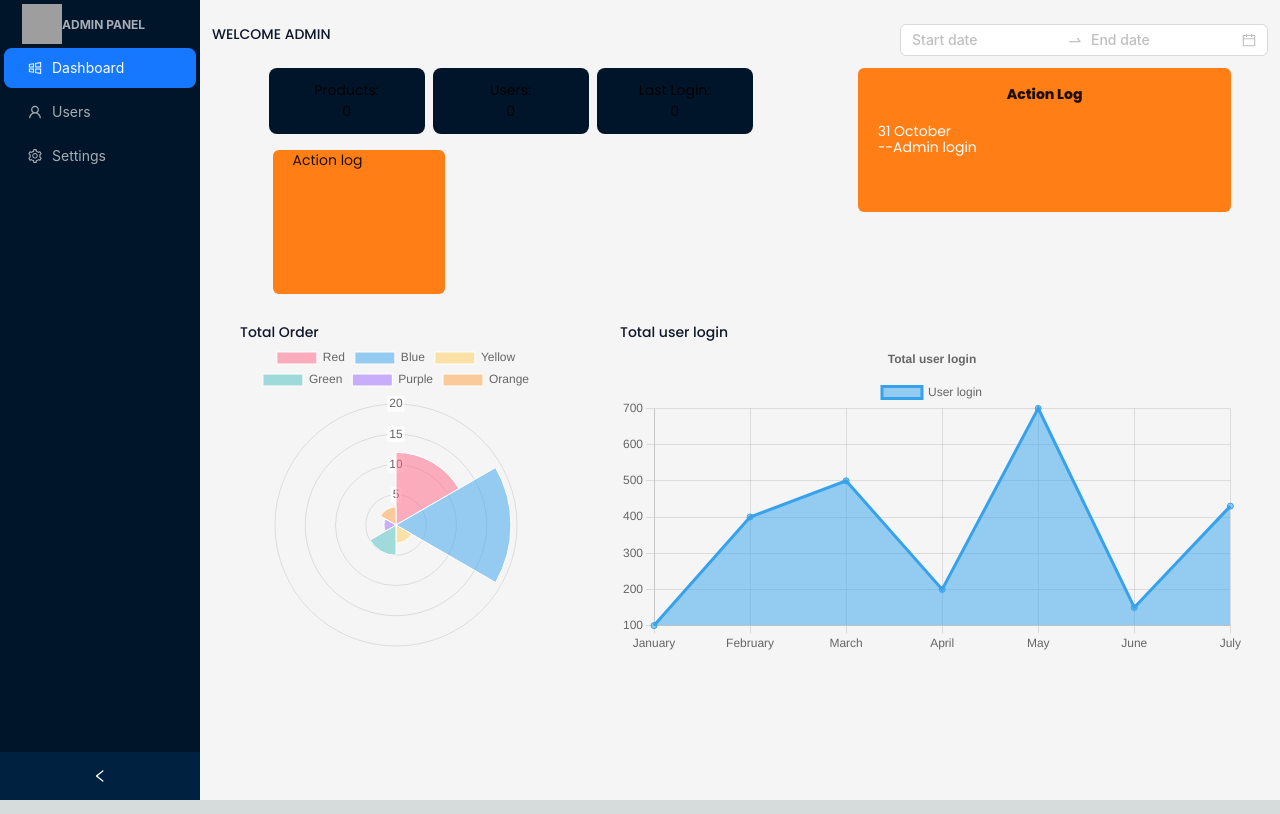
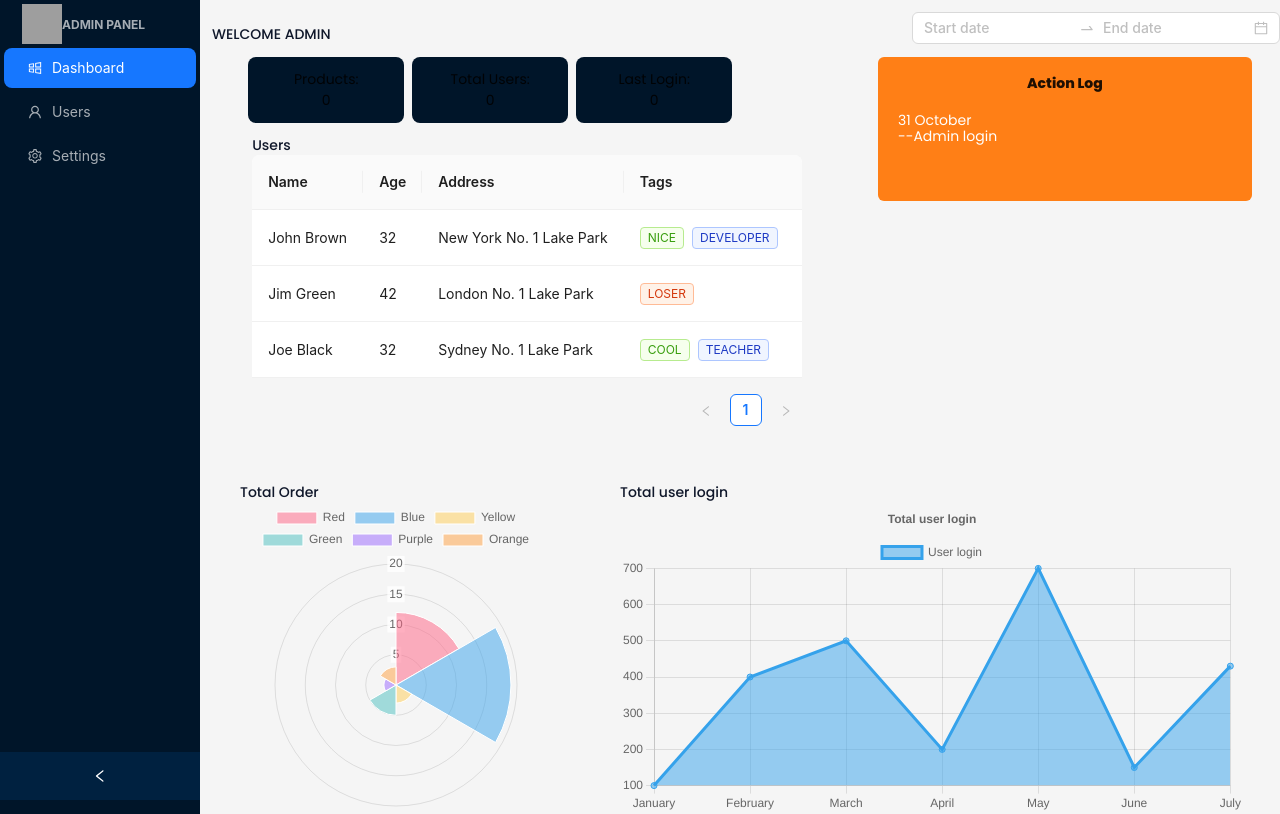
Before and after one commit to KPorus/admin_panel, a Next.js app: page / in a window 1280 px wide. Built offline with nearby package versions, Linux system fonts and the light colour scheme; grey boxes are pictures that could not be loaded.

Commit message:
user table added

```diff
--- a/src/components/DashBoard/DatePicker/Date_Picker.tsx
+++ b/src/components/DashBoard/DatePicker/Date_Picker.tsx
@@ -4,7 +4,7 @@ import { DatePicker, Space } from 'antd';
 const { RangePicker } = DatePicker;
 
 const Date_Picker: React.FC = () => (
-    <Space direction="vertical" size={12}>
+    <Space direction="vertical" size={10}>
         <RangePicker />
     </Space>
 );
--- a/src/components/DashBoard/Total_user.tsx
+++ b/src/components/DashBoard/Total_user.tsx
@@ -3,7 +3,7 @@ import React from 'react';
 const Total_user = () => {
     return (
         <div className='bg-[#001529] rounded-lg w-[9.75rem] px-9 py-3 text-center'>
-            <h5>Users: </h5>
+            <h5>Total Users: </h5>
             <div>
                 0
             </div>
--- /dev/null
+++ b/src/components/DashBoard/User_Table/User.tsx
@@ -0,0 +1,96 @@
+import React from 'react';
+import { Space, Table, Tag } from 'antd';
+import type { ColumnsType } from 'antd/es/table';
+
+interface DataType
+{
+    key: string;
+    name: string;
+    age: number;
+    address: string;
+    tags: string[];
+}
+
+const columns: ColumnsType<DataType> = [
+    {
+        title: 'Name',
+        dataIndex: 'name',
+        key: 'name',
+        render: (text) => <a>{text}</a>,
+    },
+    {
+        title: 'Age',
+        dataIndex: 'age',
+        key: 'age',
+    },
+    {
+        title: 'Address',
+        dataIndex: 'address',
+        key: 'address',
+    },
+    {
+        title: 'Tags',
+        key: 'tags',
+        dataIndex: 'tags',
+        render: (_, { tags }) => (
+            <>
+                {tags.map((tag) =>
+                {
+                    let color = tag.length > 5 ? 'geekblue' : 'green';
+                    if (tag === 'loser')
+                    {
+                        color = 'volcano';
+                    }
+                    return (
+                        <Tag color={color} key={tag}>
+                            {tag.toUpperCase()}
+                        </Tag>
+                    );
+                })}
+            </>
+        ),
+    },
+    // {
+    //     title: 'Action',
+    //     key: 'action',
+    //     render: (_, record) => (
+    //         <Space size="middle">
+    //             <a>Invite {record.name}</a>
+    //             <a>Delete</a>
+    //         </Space>
+    //     ),
+    // },
+];
+
+const data: DataType[] = [
+    {
+        key: '1',
+        name: 'John Brown',
+        age: 32,
+        address: 'New York No. 1 Lake Park',
+        tags: ['nice', 'developer'],
+    },
+    {
+        key: '2',
+        name: 'Jim Green',
+        age: 42,
+        address: 'London No. 1 Lake Park',
+        tags: ['loser'],
+    },
+    {
+        key: '3',
+        name: 'Joe Black',
+        age: 32,
+        address: 'Sydney No. 1 Lake Park',
+        tags: ['cool', 'teacher'],
+    },
+];
+
+const User: React.FC = () => <div className='m-3'>
+    <div>
+        <h3 className='text-slate-900 font-medium text-sm'>Users</h3>
+    </div>
+    <Table columns={columns} dataSource={data} />
+</div>;
+
+export default User;
--- a/src/components/Home/Homepage.tsx
+++ b/src/components/Home/Homepage.tsx
@@ -2,6 +2,7 @@ import React from 'react';
 import { Order } from '../DashBoard/Chart/Order';
 import dynamic from 'next/dynamic';
 import { User_login } from '../DashBoard/Chart/User_login';
+import User from '../DashBoard/User_Table/User';
 const Total_product = dynamic(() => import('@/components/DashBoard/Total_product'));
 const Total_user = dynamic(() => import('@/components/DashBoard/Total_user'));
 const Last_login = dynamic(() => import('@/components/DashBoard/Last_login'));
@@ -16,8 +17,8 @@ const Homepage = () => {
                         <Total_user />
                         <Last_login />
                     </div>
-                    <div className='bg-[#ff7f16] w-[35%] h-36 px-5 rounded-md mt-4 ml-3'>
-                        Action log
+                    <div >
+                        <User/>
                     </div>
                 </div>
                 <ActionLog />
--- a/src/pages/index.tsx
+++ b/src/pages/index.tsx
@@ -15,7 +15,7 @@ export default function Home()
         <div className='text-start p-3 uppercase text-slate-900 font-medium'>
           Welcome admin
         </div>
-        <div className="text-start p-3 uppercase text-slate-900 font-medium"><Date_Picker></Date_Picker></div>
+        <div className="text-start uppercase text-slate-900 font-medium"><Date_Picker></Date_Picker></div>
       </div>
       <Homepage></Homepage>
     </main>
```
